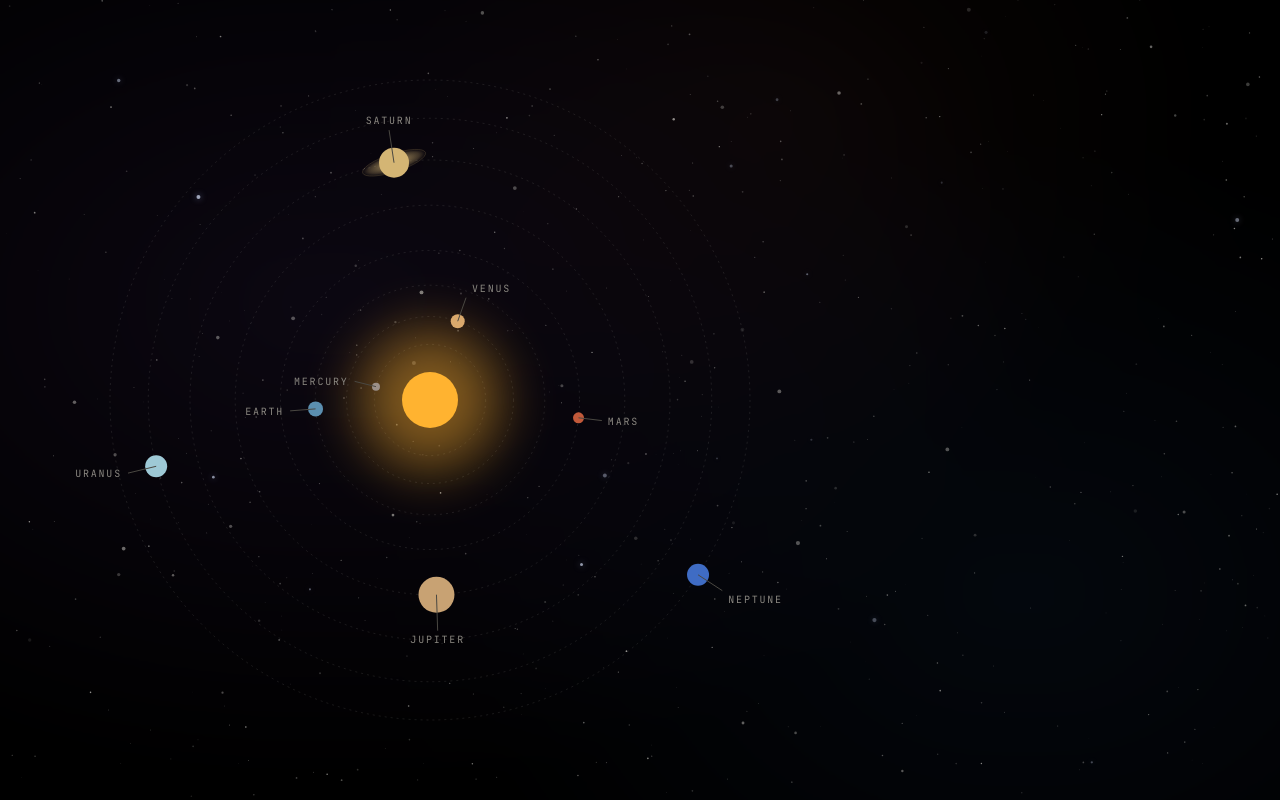
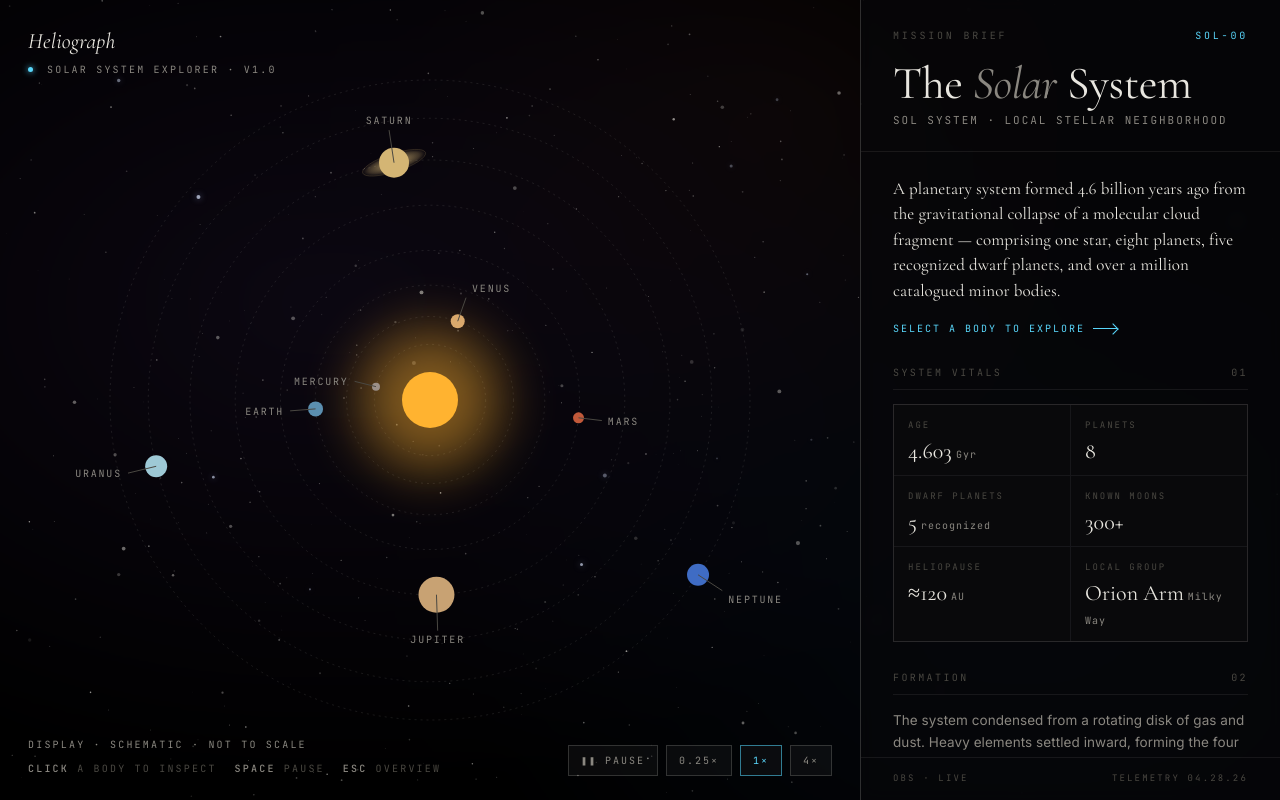
Before and after one commit to Fours/solar-system-explorer, a React (Vite) app: page / in a window 1280 px wide. Built offline with nearby package versions, Linux system fonts and the light colour scheme.

Commit message:
Added HUD, side panel, and app state

```diff
--- a/src/App.css
+++ b/src/App.css
@@ -151,6 +151,83 @@ body {
   0%, 100% { r: var(--base-r); opacity: 0.0; }
   50% { r: calc(var(--base-r) * 2.4); opacity: 0.5; }
 }
+
+/* ---------- HUD overlays ---------- */
+
+.hud {
+  position: absolute;
+  z-index: 3;
+  font-family: var(--mono);
+  font-size: 10px;
+  letter-spacing: 0.22em;
+  text-transform: uppercase;
+  color: var(--ink-dim);
+  pointer-events: none;
+}
+
+.hud-tl { top: 24px; left: 28px; }
+
+.hud-bl { bottom: 24px; left: 28px; }
+
+.hud-tl .brand-mark {
+  font-family: var(--serif);
+  font-size: 22px;
+  font-style: italic;
+  font-weight: 400;
+  letter-spacing: 0.01em;
+  text-transform: none;
+  color: var(--ink);
+  margin-bottom: 4px;
+}
+
+.hud-tl .brand-sub {
+  display: flex;
+  gap: 14px;
+  align-items: center;
+}
+
+.hud-tl .dot {
+  width: 5px; height: 5px; border-radius: 50%;
+  background: var(--accent);
+  box-shadow: 0 0 6px var(--accent);
+}
+
+.hud-bl .legend {
+  display: flex;
+  gap: 18px;
+  margin-top: 8px;
+}
+
+.hud-bl .legend span { color: var(--ink-faint); }
+
+.hud-bl .legend b { color: var(--ink-dim); font-weight: 500; }
+
+.controls {
+  position: absolute;
+  z-index: 3;
+  bottom: 24px;
+  right: calc(420px + 28px);
+  display: flex;
+  gap: 8px;
+  pointer-events: auto;
+}
+
+.ctrl {
+  font-family: var(--mono);
+  font-size: 10px;
+  letter-spacing: 0.2em;
+  text-transform: uppercase;
+  color: var(--ink-dim);
+  background: rgba(232, 230, 223, 0.04);
+  border: 1px solid var(--rule-strong);
+  padding: 8px 12px;
+  cursor: pointer;
+  transition: all 160ms ease;
+}
+
+.ctrl:hover { color: var(--ink); border-color: var(--ink-dim); }
+
+.ctrl.on { color: var(--accent); border-color: var(--accent-dim); }
 
 /* ---------- Info Panel ---------- */
 
@@ -338,3 +415,66 @@ body {
 }
 
 .compare-bar.earth > i { background: var(--ink-dim); }
+
+
+/* ---------- Moons Chips ---------- */
+
+.chips {
+  display: flex;
+  flex-wrap: wrap;
+  gap: 6px;
+}
+
+.chip {
+  font-family: var(--mono);
+  font-size: 10px;
+  letter-spacing: 0.14em;
+  text-transform: uppercase;
+  color: var(--ink-dim);
+  padding: 5px 9px;
+  border: 1px solid var(--rule-strong);
+}
+
+.chip.more { color: var(--ink-faint); border-style: dashed; }
+
+
+/* ---------- Hint when nothing selected ---------- */
+
+.hint {
+  font-family: var(--mono);
+  font-size: 10px;
+  letter-spacing: 0.2em;
+  text-transform: uppercase;
+  color: var(--accent);
+  display: inline-flex;
+  align-items: center;
+  gap: 8px;
+  margin-top: 18px;
+}
+
+.hint .arrow {
+  width: 24px; height: 1px; background: var(--accent);
+  position: relative;
+}
+
+.hint .arrow::after {
+  content: ""; position: absolute; right: 0; top: -3px;
+  width: 7px; height: 7px;
+  border-top: 1px solid var(--accent);
+  border-right: 1px solid var(--accent);
+  transform: rotate(45deg);
+}
+
+/* ---------- Footer ---------- */
+
+.panel-foot {
+  padding: 14px 32px;
+  border-top: 1px solid var(--rule);
+  display: flex;
+  justify-content: space-between;
+  font-family: var(--mono);
+  font-size: 9px;
+  letter-spacing: 0.24em;
+  text-transform: uppercase;
+  color: var(--ink-faint);
+}
--- a/src/App.tsx
+++ b/src/App.tsx
@@ -1,18 +1,61 @@
+import { useEffect, useState } from 'react';
 import Diagram from './components/Diagram'
+import Panel from './components/Panel';
 import Starfield from './components/Starfield'
 import './App.css'
 
 function App() {
 
+    const [selectedId, setSelectedId] = useState("");
+    const [paused, setPaused] = useState(false);
+    const [speed, setSpeed] = useState(1);
+
+    useEffect(() => {
+        function onKey(e: KeyboardEvent) {
+            if (e.key === "Escape") setSelectedId("");
+            if (e.key === " ") { e.preventDefault(); setPaused(p => !p); }
+        }
+        window.addEventListener("keydown", onKey);
+        return () => window.removeEventListener("keydown", onKey);
+    }, []);
+
     return (
         <div className="app">
             <Starfield />
             <Diagram
-                selectedId=""
-                onSelect={() => {}}
-                paused={false}
-                speed={1}
+                selectedId={selectedId}
+                onSelect={setSelectedId}
+                paused={paused}
+                speed={speed}
             />
+
+            <div className="hud hud-tl">
+                <div className="brand-mark">Heliograph</div>
+                <div className="brand-sub">
+                    <span className="dot"></span>
+                    <span>Solar System Explorer · v1.0</span>
+                </div>
+            </div>
+
+            <div className="hud hud-bl">
+                <div>Display · Schematic · Not to Scale</div>
+                <div className="legend">
+                    <span><b>Click</b> a body to inspect</span>
+                    <span><b>Space</b> pause</span>
+                    <span><b>Esc</b> overview</span>
+                </div>
+            </div>
+
+            <div className="controls">
+                <button className={`ctrl ${paused ? "on" : ""}`} onClick={() => setPaused((p) => !p)}>
+                    {paused ? "▶ Resume" : "❚❚ Pause"}
+                </button>
+                <button className={`ctrl ${speed === 0.25 ? "on" : ""}`} onClick={() => setSpeed(0.25)}>0.25×</button>
+                <button className={`ctrl ${speed === 1 ? "on" : ""}`} onClick={() => setSpeed(1)}>1×</button>
+                <button className={`ctrl ${speed === 4 ? "on" : ""}`} onClick={() => setSpeed(4)}>4×</button>
+            </div>
+
+            <Panel selectedId={selectedId} />
         </div>
     )
 }
--- a/src/components/Diagram.tsx
+++ b/src/components/Diagram.tsx
@@ -4,7 +4,7 @@ import { planetsData, sunData } from "../data/data";
 
 interface DiagramProps {
     selectedId: string
-    onSelect: (id: string | null) => void
+    onSelect: (id: string) => void
     paused: boolean
     speed: number
 }
--- a/src/components/Panel.tsx
+++ b/src/components/Panel.tsx
@@ -9,7 +9,7 @@ interface PanelProps {
 
 export default function Panel({ selectedId }: PanelProps) {
     let content;
-    if (!selectedId) content = <OverviewInfo />;
+    if (selectedId === "") content = <OverviewInfo />;
     else if (selectedId === "sun") content = <SunInfo />;
     else {
         const planet = planetsData.find((p) => p.id === selectedId)!;
```
